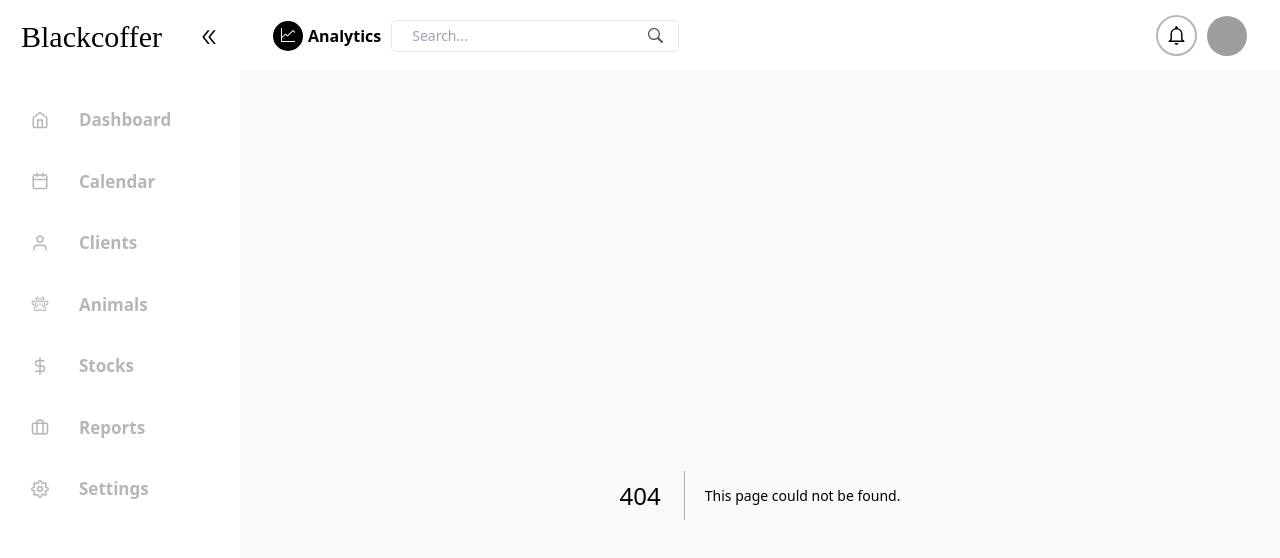
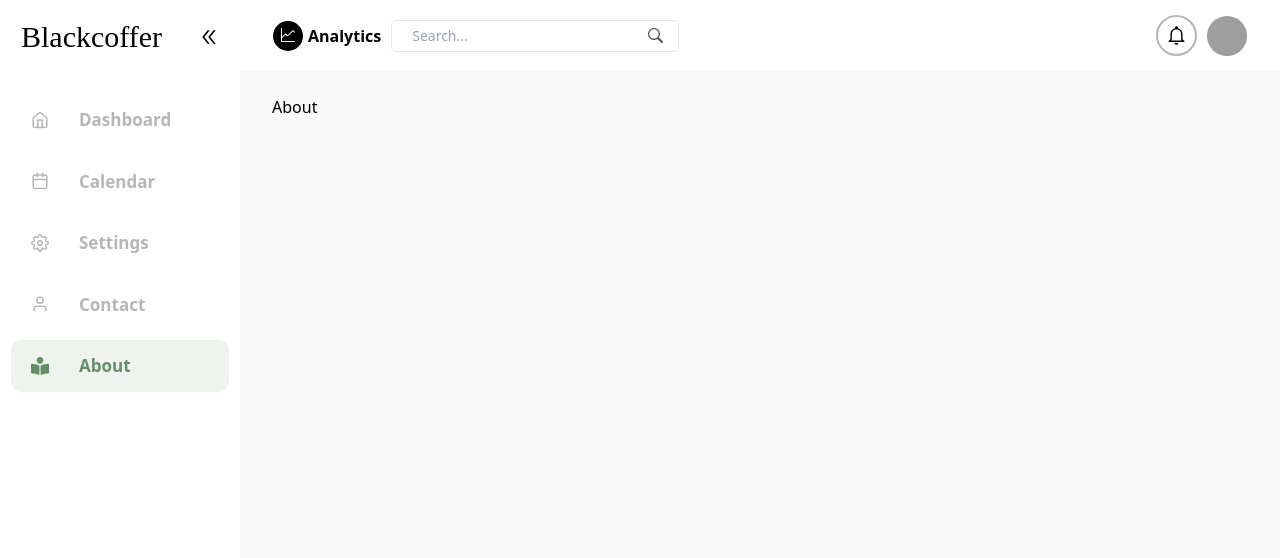
Before and after one commit to AvinashPatel15/Blackcoffer-Assignment-Dashboard, a Next.js app in the folder Client/: page /about in a window 1280 px wide. Before the commit this address had no page. Shown: the top 558 px of the page. Built offline with nearby package versions, Linux system fonts and the light colour scheme; grey boxes are pictures that could not be loaded.

Commit message:
Updated SideBar

```diff
--- /dev/null
+++ b/Client/app/about/page.js
@@ -0,0 +1,7 @@
+import React from "react";
+
+const About = () => {
+  return <div>About</div>;
+};
+
+export default About;
--- /dev/null
+++ b/Client/app/contact/page.js
@@ -0,0 +1,7 @@
+import React from "react";
+
+const Contact = () => {
+  return <div>Contact</div>;
+};
+
+export default Contact;
--- /dev/null
+++ b/Client/app/settings/page.js
@@ -0,0 +1,7 @@
+import React from "react";
+
+const Settings = () => {
+  return <div>Settings</div>;
+};
+
+export default Settings;
--- a/Client/components/SideBar/SideBar.js
+++ b/Client/components/SideBar/SideBar.js
@@ -1,15 +1,8 @@
 import React from "react";
 import "../../app/globals.css";
 import { AiOutlineDoubleRight, AiOutlineDoubleLeft } from "react-icons/ai";
-import {
-  FiHome,
-  FiCalendar,
-  FiUser,
-  FiDollarSign,
-  FiBriefcase,
-  FiSettings,
-} from "react-icons/fi";
-import { IoPawOutline } from "react-icons/io5";
+import { FiHome, FiCalendar, FiUser, FiSettings } from "react-icons/fi";
+import { FaBookReader } from "react-icons/fa";
 import SideBarItems from "./SideBarItems";
 
 export default function SideBar({ navSize, changeNavSize }) {
@@ -66,37 +59,23 @@ export default function SideBar({ navSize, changeNavSize }) {
           />
           <SideBarItems
             navSize={navSize}
+            icon={<FiSettings size={"18px"} />}
+            title="Settings"
+            link={"/settings"}
+          />
+
+          <SideBarItems
+            navSize={navSize}
             icon={<FiUser size={"18px"} />}
-            title="Clients"
-            link={"/clients"}
+            title="Contact"
+            link={"/contact"}
           />
           <SideBarItems
             navSize={navSize}
-            icon={<IoPawOutline size={"18px"} />}
-            title="Animals"
-            link={"/animals"}
+            icon={<FaBookReader size={"18px"} />}
+            title="About"
+            link={"/about"}
           />
-          <SideBarItems
-            navSize={navSize}
-            icon={<FiDollarSign size={"18px"} />}
-            title="Stocks"
-            link={"/stocks"}
-          />
-          <SideBarItems
-            navSize={navSize}
-            icon={<FiBriefcase size={"18px"} />}
-            title="Reports"
-            link={"/reports"}
-          />
-          <SideBarItems
-            navSize={navSize}
-            icon={<FiSettings size={"18px"} />}
-            title="Settings"
-            link={"/setting"}
-          />
-          {/* <div>
-            <MiniClock />
-          </div> */}
         </div>
       </div>
     </div>
```
